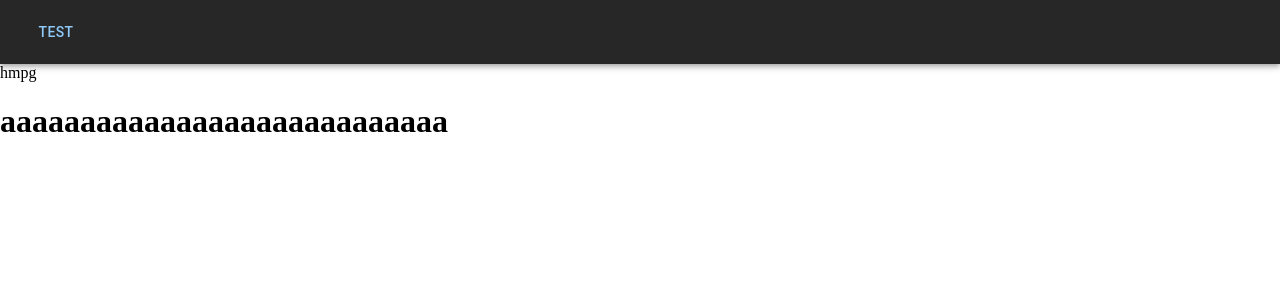
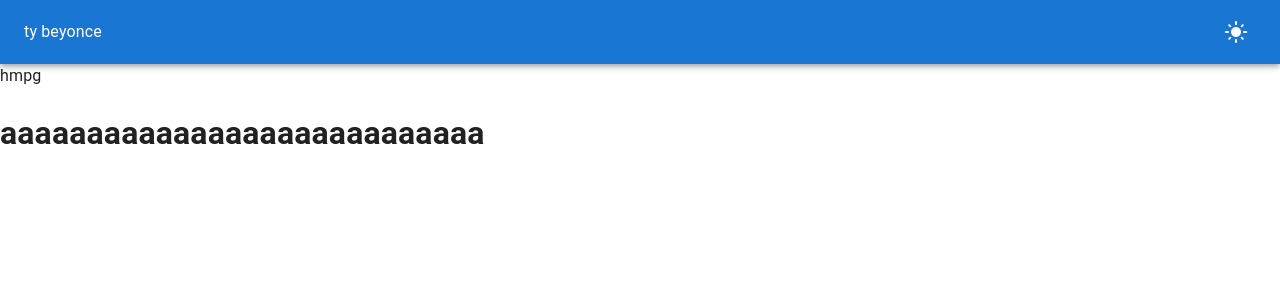
Before and after one commit to TimisoreanaLaPet/DynoGraph, a React (Vite) app in the folder DynoGraph/: page / in a window 1280 px wide. Shown: the top 300 px of the page. Built offline with nearby package versions, Linux system fonts and the light colour scheme.

Commit message:
#1 FE - topBar icon for theme switch

```diff
--- a/DynoGraph/src/App.tsx
+++ b/DynoGraph/src/App.tsx
@@ -1,18 +1,20 @@
-import {createTheme, ThemeProvider} from "@mui/material";
+import {createTheme, CssBaseline, ThemeProvider} from "@mui/material";
 import {useMemo} from "react";
 import {themeSettings} from "./theme/theme.ts";
 import {BrowserRouter, Route, Routes} from "react-router-dom";
 import Home from "./pages/Home.tsx";
 import Layout from "./pages/Layout.tsx";
+import {useAppSelector} from "./state/store.ts";
 
 function App() {
-  const mode = 'dark'
+  const mode = useAppSelector(state => state.global.mode);
   const theme = useMemo(() => createTheme(themeSettings(mode)), [mode])
 
   return (
     <div className="app">
       <BrowserRouter>
         <ThemeProvider theme={theme}>
+          <CssBaseline/>
           <Routes>
             <Route element={<Layout/>}>
               <Route path="/" element={<Home/>}/>
--- a/DynoGraph/src/components/TopBar.tsx
+++ b/DynoGraph/src/components/TopBar.tsx
@@ -1,12 +1,30 @@
-import {AppBar, Button, Toolbar} from "@mui/material";
+import {AppBar, Box, IconButton, Stack, Toolbar, Typography} from "@mui/material";
+import {DarkMode, LightMode} from "@mui/icons-material";
+import {useAppDispatch, useAppSelector} from "../state/store.ts";
+import {setMode} from "../state/global/globalSlice.ts";
 
 function TopBar() {
+  const dispatch = useAppDispatch();
+  const mode = useAppSelector(state => state.global.mode)
+
+  function switchTheme() {
+    if (mode === 'light')
+      dispatch(setMode("dark"));
+    else
+      dispatch(setMode("light"));
+  }
+
   return (
     <AppBar position={"static"}>
       <Toolbar>
-        <Button variant={"text"}>
-          test
-        </Button>
+        <Stack width={"100%"} direction={"row"} alignItems={"center"} justifyContent={"space-between"}>
+          <Typography>ty beyonce</Typography>
+          <Box>
+            <IconButton color={'inherit'} onClick={switchTheme}>
+              {mode === 'light' ? <LightMode/> : <DarkMode/>}
+            </IconButton>
+          </Box>
+        </Stack>
       </Toolbar>
     </AppBar>
   );
--- a/DynoGraph/src/pages/Layout.tsx
+++ b/DynoGraph/src/pages/Layout.tsx
@@ -1,12 +1,13 @@
 import TopBar from "../components/TopBar.tsx";
 import {Outlet} from "react-router-dom";
+import {Box} from "@mui/material";
 
 function Layout() {
   return (
-    <div style={{width:'100%', height:'100%'}}>
+    <Box width='100%' height='100%'>
       <TopBar/>
       <Outlet/>
-    </div>
+    </Box>
   );
 }
 
```
